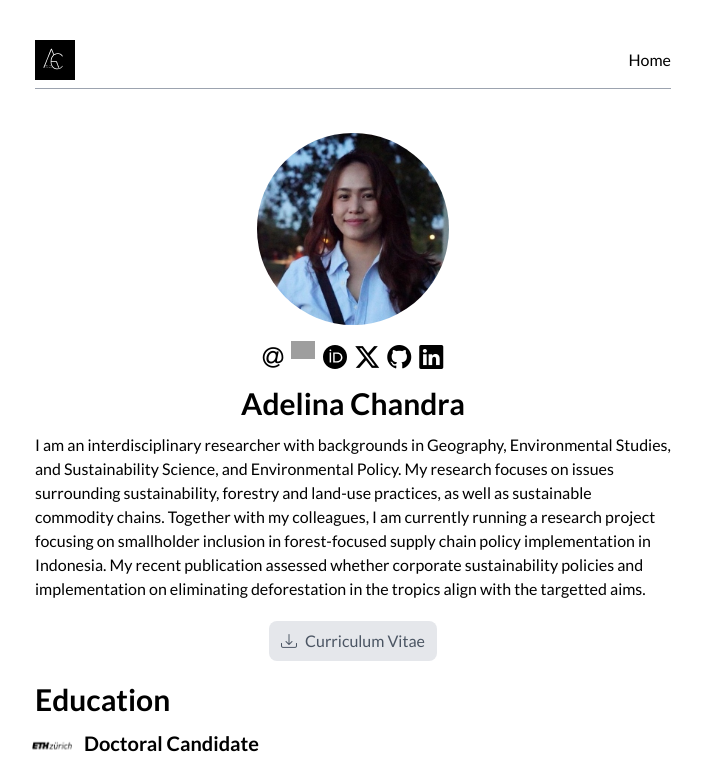
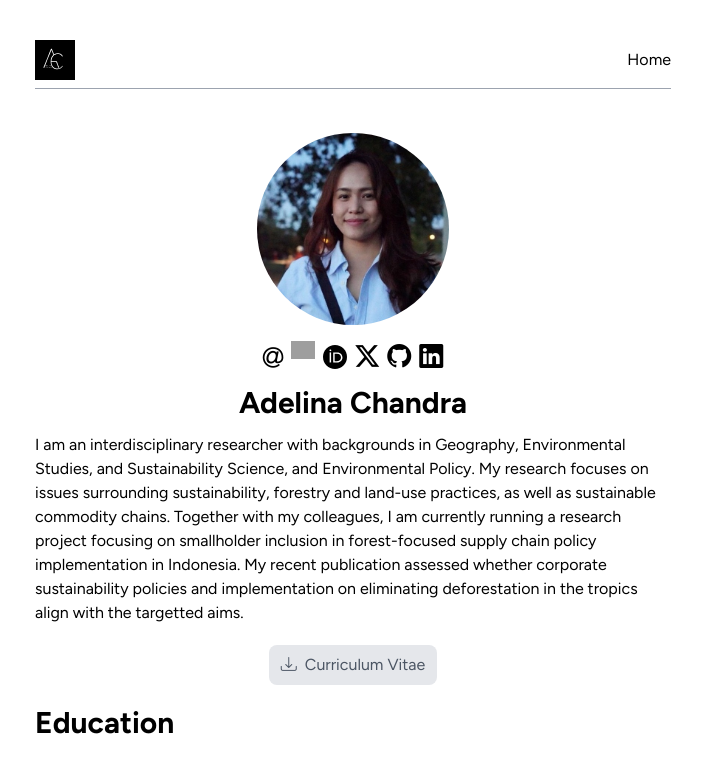
Before and after one commit to adelinachandra/adelinachandra.github.io, a React (Vite) app: page / in a window 1280 px wide. Shown: the top 757 px of the page, without its empty margins (287-989 px from the left). Built offline with nearby package versions, Linux system fonts and the light colour scheme; grey boxes are pictures that could not be loaded.

Commit message:
Change Font

```diff
--- a/index.html
+++ b/index.html
@@ -7,7 +7,7 @@
     <link rel="stylesheet" href="https://cdn.jsdelivr.net/npm/bootstrap-icons@1.11.3/font/bootstrap-icons.min.css">
     <link rel="preconnect" href="https://fonts.googleapis.com">
     <link rel="preconnect" href="https://fonts.gstatic.com" crossorigin>
-    <link href="https://fonts.googleapis.com/css2?family=Lato:wght@400;700&display=swap" rel="stylesheet">
+    <link href="https://fonts.googleapis.com/css2?family=Figtree:ital,wght@0,300..900;1,300..900&display=swap" rel="stylesheet">
     <meta name="viewport" content="width=device-width, initial-scale=1.0" />
     <title>Adelina Chandra</title>
   </head>
--- a/src/index.css
+++ b/src/index.css
@@ -4,7 +4,7 @@
 
 @layer base {
   @import '~@fortawesome/fontawesome-free/css/all.min.css';
-  @import url('https://fonts.googleapis.com/css2?family=Lato:ital,wght@0,100;0,300;0,400;0,700;0,900;1,100;1,300;1,400;1,700;1,900&display=swap');
+  @import url('https://fonts.googleapis.com/css2?family=Figtree:ital,wght@0,300..900;1,300..900&display=swap');
   h1 { @apply text-3xl font-bold; }
   h2 { @apply text-2xl font-bold; }
   h3 { @apply text-xl  font-bold; }
--- a/tailwind.config.js
+++ b/tailwind.config.js
@@ -17,7 +17,7 @@
         'navy': '#00215E',
       },
       fontFamily: {
-        'sans': ['Lato', 'sans-serif'],
+        'sans': ['Figtree', 'sans-serif'],
       }
     },
   },
```
